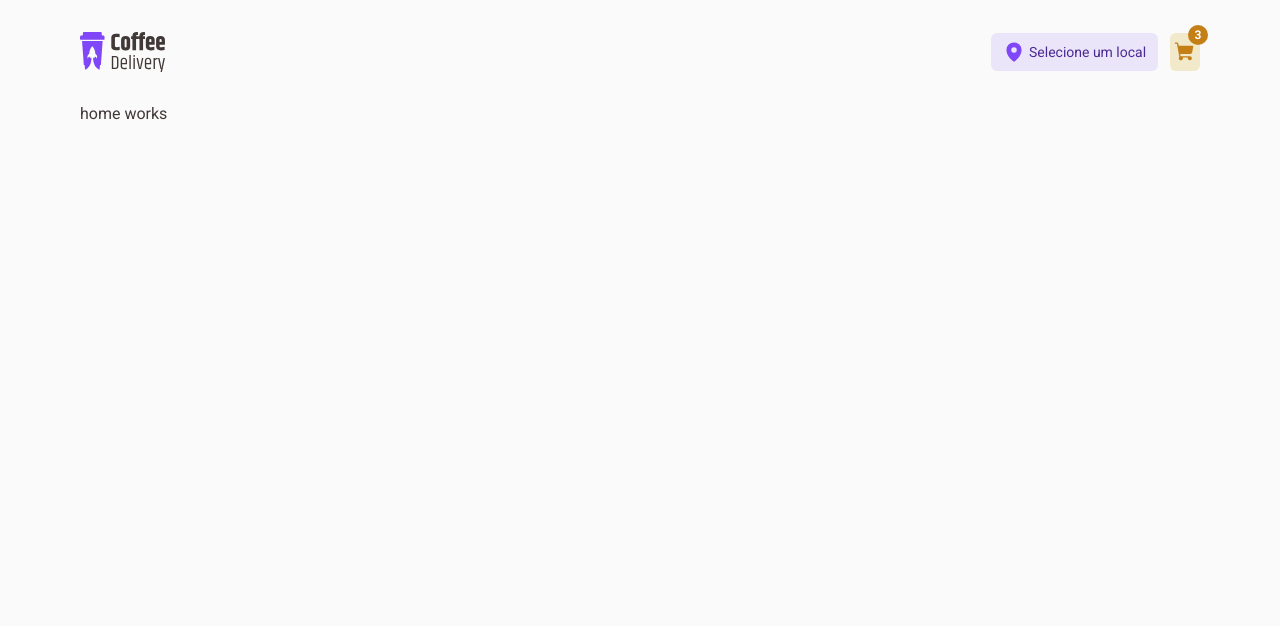
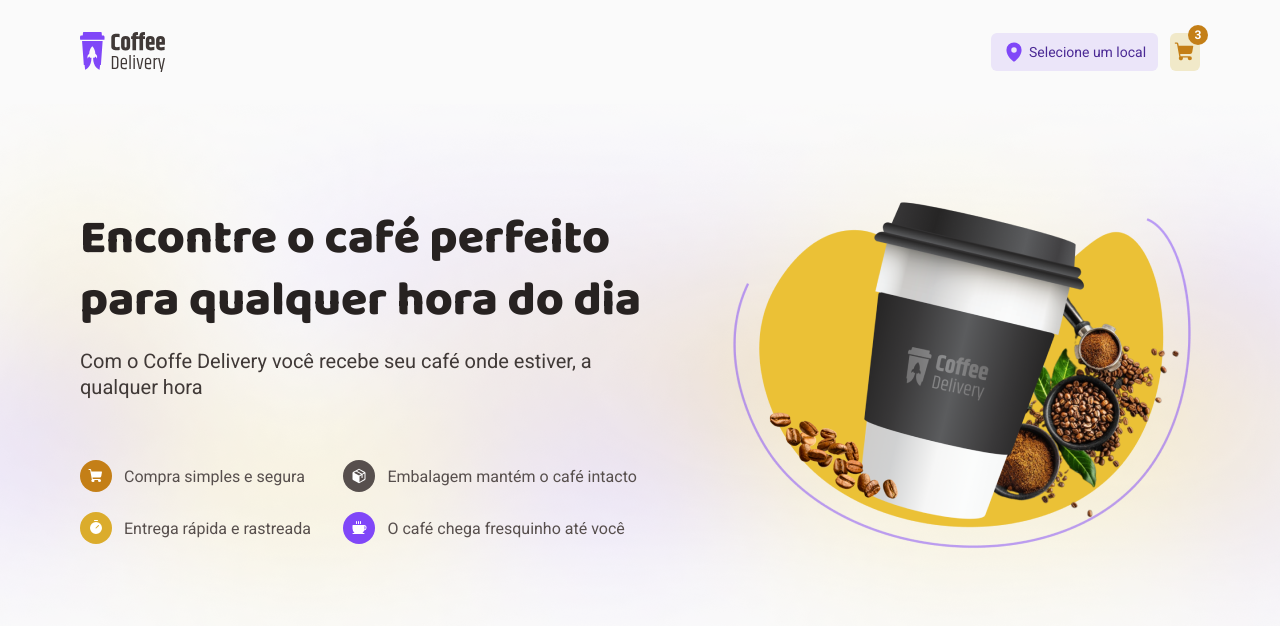
Before and after one commit to jbresolinn/ignite-03-coffedelivery, a React (Vite) app: page / in a window 1280 px wide. Shown: the top 626 px of the page. Built offline with nearby package versions, Linux system fonts and the light colour scheme; no server answers.

Commit message:
feat: create home banner

```diff
--- a/src/pages/Home/index.tsx
+++ b/src/pages/Home/index.tsx
@@ -1,5 +1,47 @@
-import { HomeContainer } from './styles'
+import { Banner, Heading, HomeContainer, Tag } from './styles'
+import bannerImg from '../../assets/banner.png'
+import { Coffee, Package, ShoppingCart, Timer } from 'phosphor-react'
 
 export function Home() {
-  return <HomeContainer>home works</HomeContainer>
+  return (
+    <HomeContainer>
+      <Banner>
+        <Heading>
+          <h1>Encontre o café perfeito para qualquer hora do dia</h1>
+          <p>
+            Com o Coffe Delivery você recebe seu café onde estiver, a qualquer
+            hora
+          </p>
+
+          <ul>
+            <Tag statusColor={'yellow'}>
+              <i>
+                <ShoppingCart size={16} weight="fill" />
+              </i>
+              <span>Compra simples e segura</span>
+            </Tag>
+            <Tag statusColor={'gray'}>
+              <i>
+                <Package size={16} weight="fill" />
+              </i>
+              <span>Embalagem mantém o café intacto</span>
+            </Tag>
+            <Tag statusColor={'yellowLight'}>
+              <i>
+                <Timer size={16} weight="fill" />
+              </i>
+              <span>Entrega rápida e rastreada</span>
+            </Tag>
+            <Tag statusColor={'purple'}>
+              <i>
+                <Coffee size={16} weight="fill" />
+              </i>
+              <span>O café chega fresquinho até você</span>
+            </Tag>
+          </ul>
+        </Heading>
+        <img src={bannerImg} alt="" />
+      </Banner>
+    </HomeContainer>
+  )
 }
--- a/src/pages/Home/styles.ts
+++ b/src/pages/Home/styles.ts
@@ -1,3 +1,95 @@
 import styled from 'styled-components'
+import backgroundBanner from '../../assets/banner-background.png'
+
+const bannerHeight = '34rem'
 
 export const HomeContainer = styled.main``
+
+export const Banner = styled.div`
+  height: ${bannerHeight};
+  clear: both;
+
+  display: flex;
+  align-items: center;
+  justify-content: space-between;
+  gap: 3.5rem;
+
+  &::before {
+    content: '';
+    display: block;
+    position: absolute;
+    left: 0;
+    right: 0;
+    height: ${bannerHeight};
+
+    background-image: url(${backgroundBanner});
+    background-size: cover;
+    background-position: bottom;
+    background-repeat: no-repeat;
+    z-index: -1;
+  }
+`
+
+export const Heading = styled.div`
+  display: flex;
+  flex-direction: column;
+
+  h1 {
+    font: 800 3rem 'Baloo 2', sans-serif;
+    color: ${(props) => props.theme['gray-900']};
+    line-height: 1.3;
+  }
+
+  p {
+    font-size: 1.25rem;
+    line-height: 1.3;
+    margin: 1rem 0 0;
+  }
+
+  ul {
+    list-style: none;
+    margin: 3.75rem 0 0;
+
+    display: grid;
+    grid-template-columns: 0.75fr 1fr;
+    grid-template-rows: auto;
+    gap: 1.25rem;
+  }
+`
+
+const STATUS_COLORS = {
+  yellow: 'yellow-900',
+  yellowLight: 'yellow-500',
+  gray: 'gray-700',
+  purple: 'purple-500',
+} as const
+
+interface StatusProps {
+  statusColor: keyof typeof STATUS_COLORS
+}
+
+export const Tag = styled.li<StatusProps>`
+  display: flex;
+  align-items: center;
+  gap: 0.75rem;
+
+  i {
+    width: 2rem;
+    height: 2rem;
+    border-radius: 50%;
+    background: ${(props) => props.theme[STATUS_COLORS[props.statusColor]]};
+
+    display: flex;
+    align-items: center;
+    justify-content: center;
+
+    svg {
+      color: ${(props) => props.theme.white};
+    }
+  }
+
+  span {
+    color: ${(props) => props.theme['gray-700']};
+    flex: 1;
+  }
+`
```
Also changed, not shown: src/assets/banner-background.png (added), src/assets/banner.png (added).
